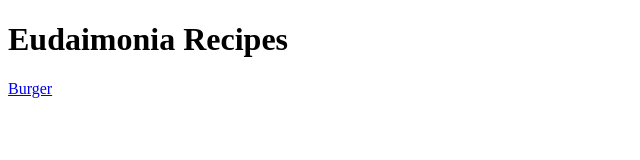
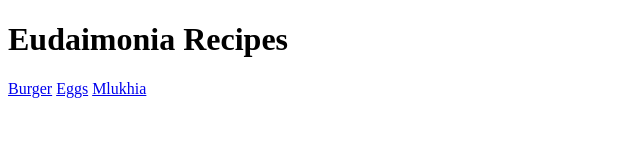
Before and after one commit to OmarDajani75/eudaemonia-recipes, a plain HTML site: page index.html in a window 1280 px wide. Shown: the whole page, without its empty margins (0-640 px from the left). Drawn offline with Linux system fonts and the light colour scheme.

Commit message:
Link new pages to index.html

```diff
--- a/index.html
+++ b/index.html
@@ -9,5 +9,7 @@
 <body>
 	<h1>Eudaimonia Recipes</h1>
 	<a href="recipes/burger.html">Burger</a>
+	<a href="recipes/eggs.html">Eggs</a>
+	<a href="recipes/mlukhia.html">Mlukhia</a>
 </body>
 </html>
```
